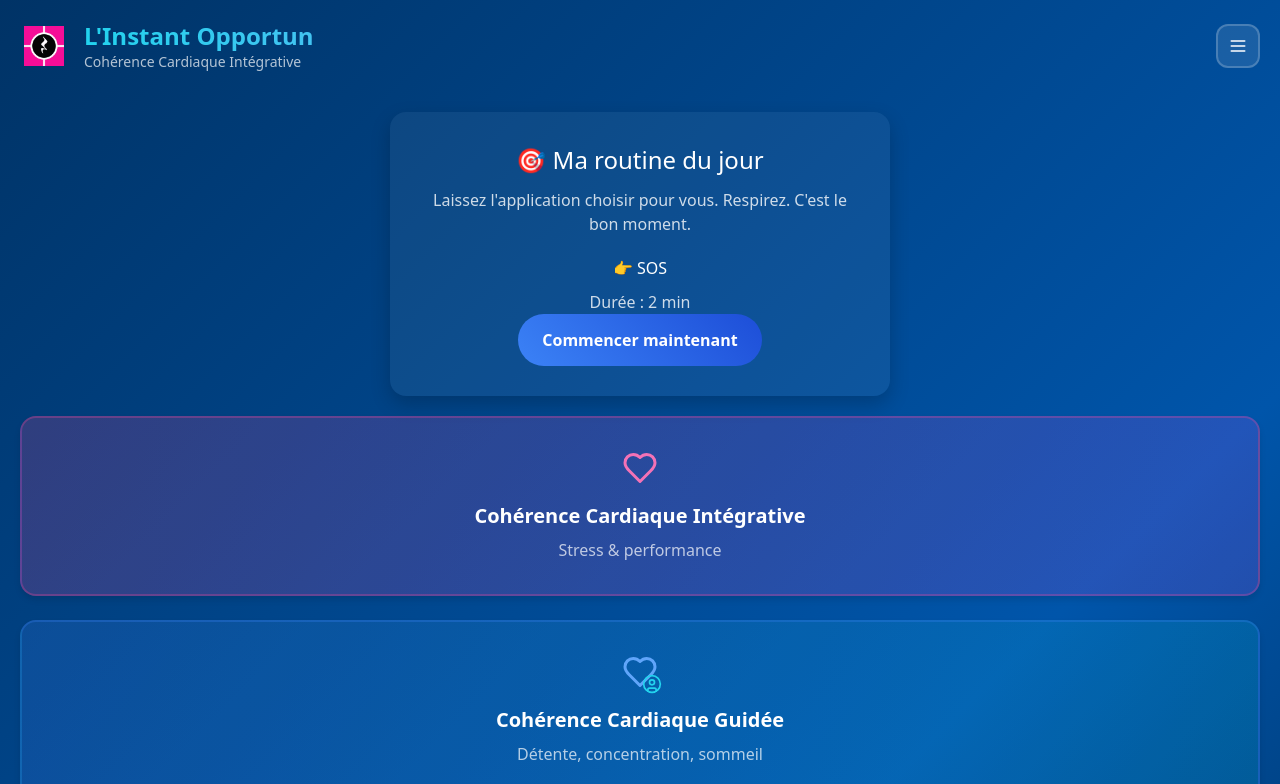
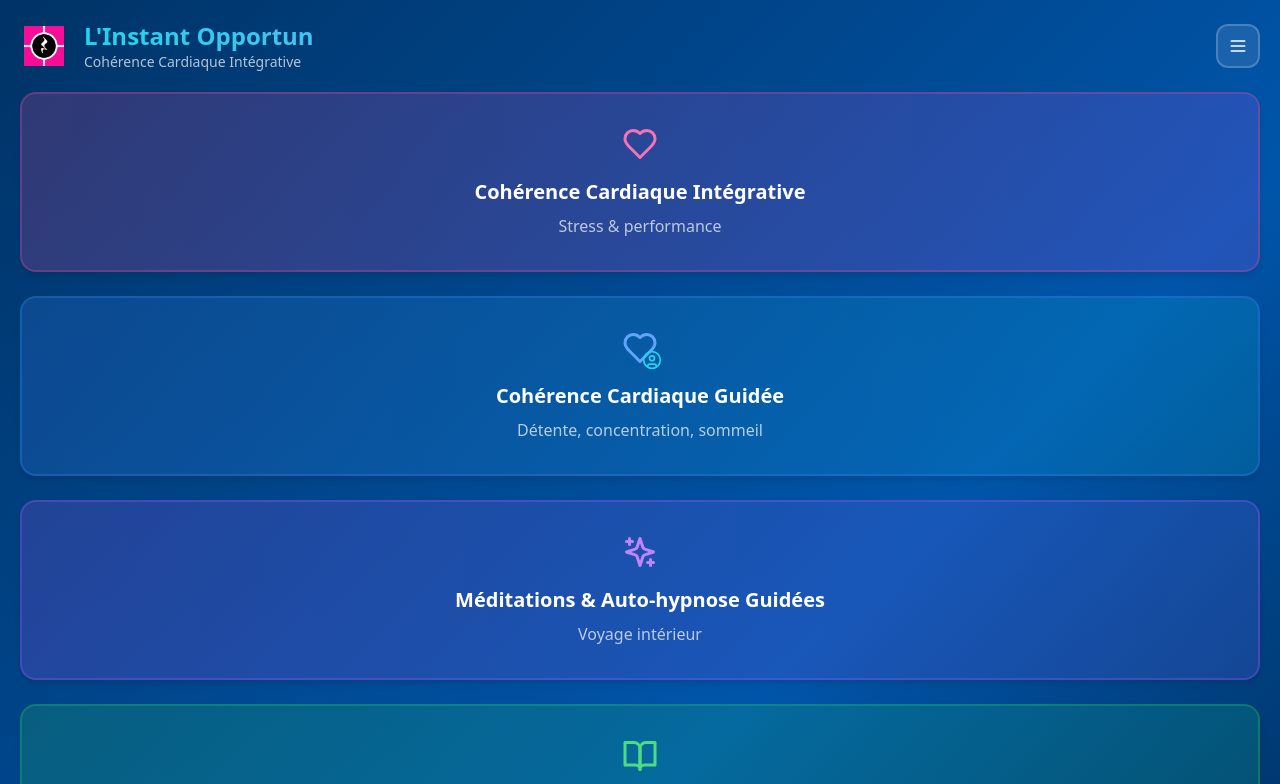
Before and after one commit to TITCLAIRE/lyne-up, a React (Vite) app: page / in a window 1280 px wide. Shown: the top 784 px of the page. Built offline with nearby package versions, Linux system fonts and the light colour scheme.

Commit message:
Supprimer le composant Routine du jour de la page d'accueil

```diff
--- a/src/pages/HomeScreen.jsx
+++ b/src/pages/HomeScreen.jsx
@@ -1,13 +1,10 @@
 import React from 'react';
 import { Link } from 'react-router-dom';
 import { Heart, Sparkles, BookOpen, UserCircle } from 'lucide-react';
-import RoutineDuJour from '../components/RoutineDuJour';
 
 export default function HomeScreen() {
   return (
     <div className="px-5 pb-5">
-      <RoutineDuJour />
-
       <div className="grid gap-6">
         <Link to="/intro/libre" className="home-card bg-gradient-to-r from-pink-500/20 to-purple-500/20 border-2 border-pink-500/30">
           <div className="flex flex-col items-center justify-center h-full p-6 text-center">
```
